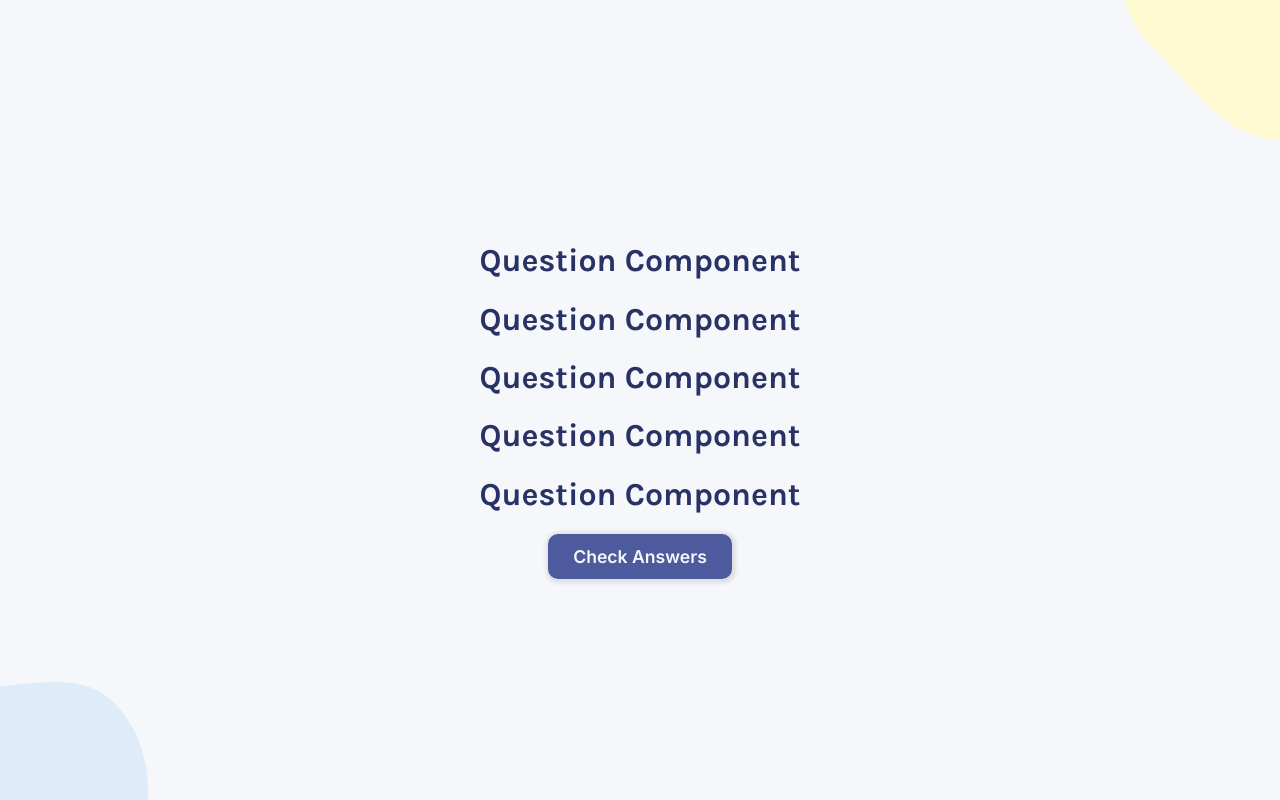
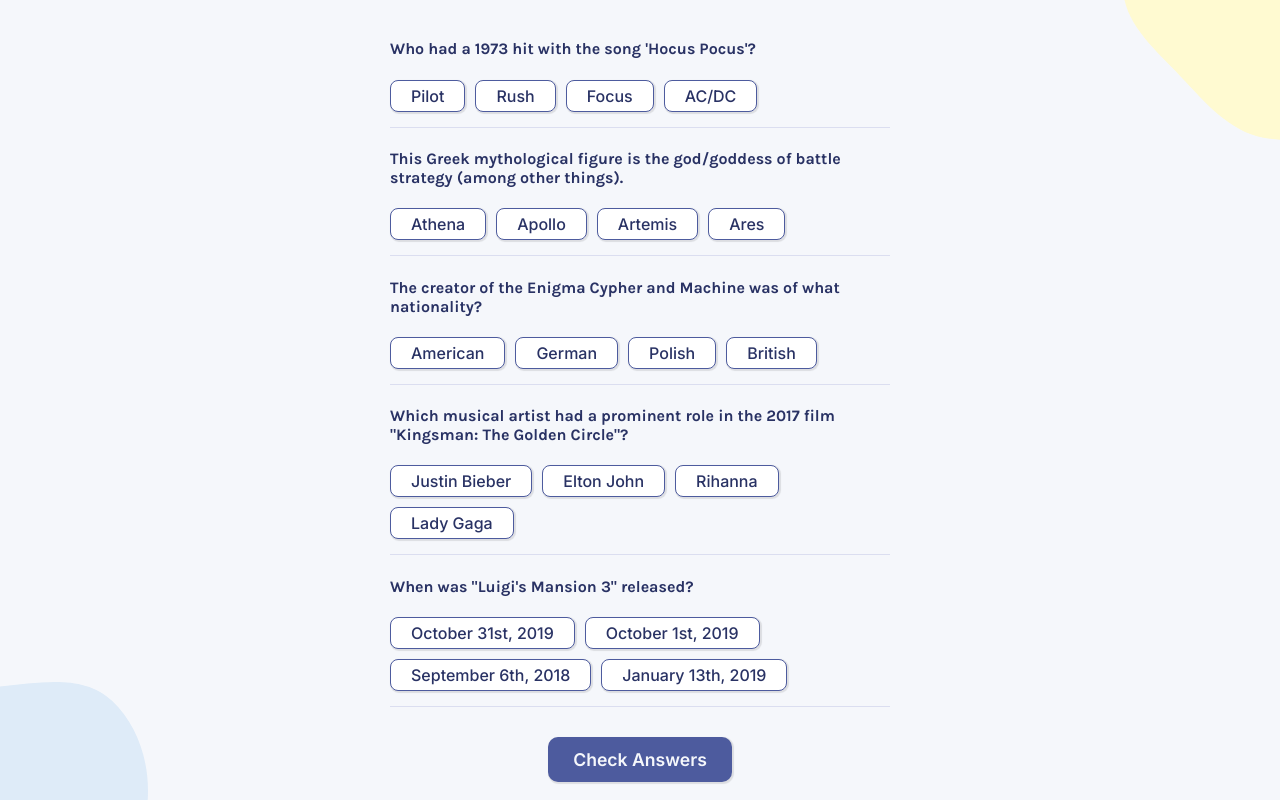
Before and after one commit to knudsenj/quizzical, a React (Create React App) app: page / in a window 1280 px wide. Built offline with nearby package versions, Linux system fonts and the light colour scheme.

Commit message:
Add questions with answers.

```diff
--- a/package.json
+++ b/package.json
@@ -6,6 +6,7 @@
     "@testing-library/jest-dom": "^5.16.1",
     "@testing-library/react": "^11.2.7",
     "@testing-library/user-event": "^12.8.3",
+    "html-react-parser": "^1.4.2",
     "nanoid": "^3.1.30",
     "react": "^17.0.2",
     "react-dom": "^17.0.2",
--- a/src/components/Question.js
+++ b/src/components/Question.js
@@ -1,7 +1,24 @@
+import parse from "html-react-parser"
+
 function Question(props) {
 
   return (
-    <h1>Question Component</h1>
+    <div className="question">
+      <h4>{parse(props.question)}</h4>
+      <div className="answers">
+        { props.answers.map(answer => (
+          <span className="answer" key={answer.id}>
+            <input
+              id={answer.id}
+              name={props.id}
+              type="radio"
+              value={answer.value}
+            />
+            <label htmlFor={answer.id}>{parse(answer.value)}</label>
+          </span>
+        ))}
+      </div>
+    </div>
   );
 }
 
--- a/src/components/Quiz.js
+++ b/src/components/Quiz.js
@@ -8,17 +8,14 @@
   const [questions, setQuestions] = useState([])
 
   useEffect(() => {
-    setQuestions(mockData.results.map((item) => {
-      const index = Math.random() * item.incorrect_answers.length;
-      const answers = item.incorrect_answers.slice().sort(() => Math.random() - 0.5);
-      answers.splice(index, 0, item.answer)
-      return {
-        id: nanoid(),
-        question: item.question,
-        correctIndex: index,
-        answers: answers,
-      }
-    }))
+    setQuestions(mockData.results.map(item => ({
+      id: nanoid(),
+      question: item.question,
+      correctAnswer: item.correct_answer,
+      answers: [...item.incorrect_answers, item.correct_answer]
+        .sort(() => Math.random() - 0.5)
+        .map(answer => ({id: nanoid(), value: answer})),
+    })))
   }, []);
 
   return (
@@ -26,6 +23,7 @@
       { questions.map(item => (
         <Question
           key={item.id}
+          id={item.id}
           question={item.question}
           answers={item.answers}
         />
--- a/src/index.css
+++ b/src/index.css
@@ -23,16 +23,16 @@
   background-repeat: no-repeat;
 }
 
-button {
+button, input[type="radio"] + label {
   font-family: Inter, sans-serif;
   font-weight: 500;
   cursor: pointer;
-  box-shadow: 1px 1px 4px 3px rgba(0, 0, 0, 0.1);
+  box-shadow: 1px 1px 1px 1px rgba(0, 0, 0, 0.1);
 }
 
-button:active {
+button:active, input[type="radio"] + label:active {
   transform: translate(1px, 1px);
-  box-shadow: 0 0 4px 3px rgba(0, 0, 0, 0.1);
+  box-shadow: 0 0 1px 1px rgba(0, 0, 0, 0.1);
 }
 
 /* #region start screen */
@@ -68,12 +68,13 @@
 /* #region quiz */
 
 .quiz {
-  max-width: 400px;
+  max-width: 500px;
 }
 
 .quiz--actions {
   display: flex;
   justify-content: center;
+  margin-top: 30px;
 }
 
 .quiz--button {
@@ -87,3 +88,49 @@
 }
 
 /* #endregion quiz */
+
+/* #region question */
+
+.question {
+  margin: 15px 0;
+  padding-bottom: 15px;
+  border-bottom: 1px solid #DBDEF0;
+}
+
+.answers {
+  display: flex;
+  flex-wrap: wrap;
+  margin: -5px;
+}
+
+.answer {
+  margin: 5px;
+}
+
+.answer input {
+  position: fixed;
+  opacity: 0;
+  pointer-events: none;
+}
+
+.answer label {
+  display: block;
+  padding: 5px 20px;
+  color: #293264;
+  background: white;
+  border: 1px solid #4D5B9E;
+  border-radius: 8px;
+  -webkit-user-select: none;    /* Safari */
+  -webkit-touch-callout: none;  /* iOS Safari */
+  -khtml-user-select: none;     /* Konqueror HTML */
+  -ms-user-select: none;        /* Internet Explorer/Edge */
+  -moz-user-select: none;       /* Old versions of Firefox */
+   user-select: none;           /* Non-prefixed version*/
+}
+
+.answer input:checked + label {
+  background: #D6DBF5;
+  border: 1px solid #D6DBF5;
+}
+
+/* #endregion question */
```
Also changed, not shown: 1 other file (tests, documents, lock files or other folders).
